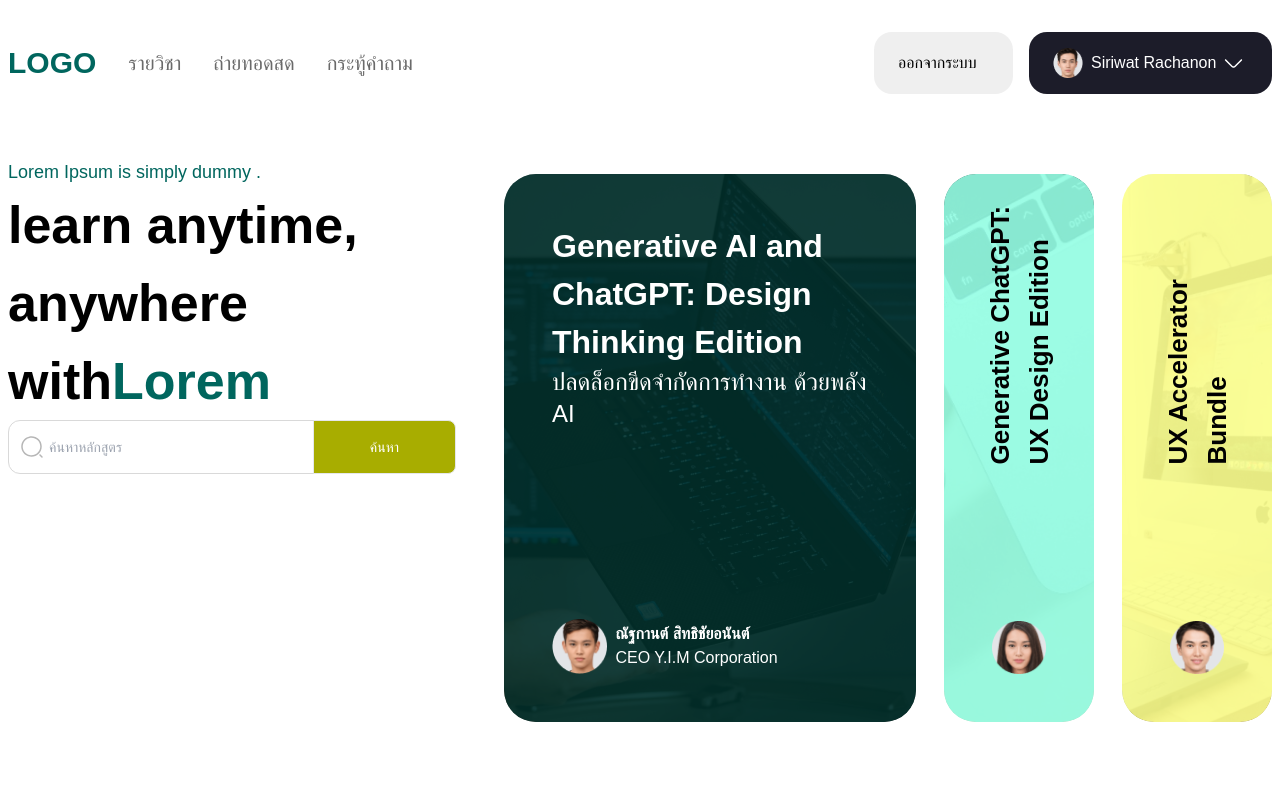
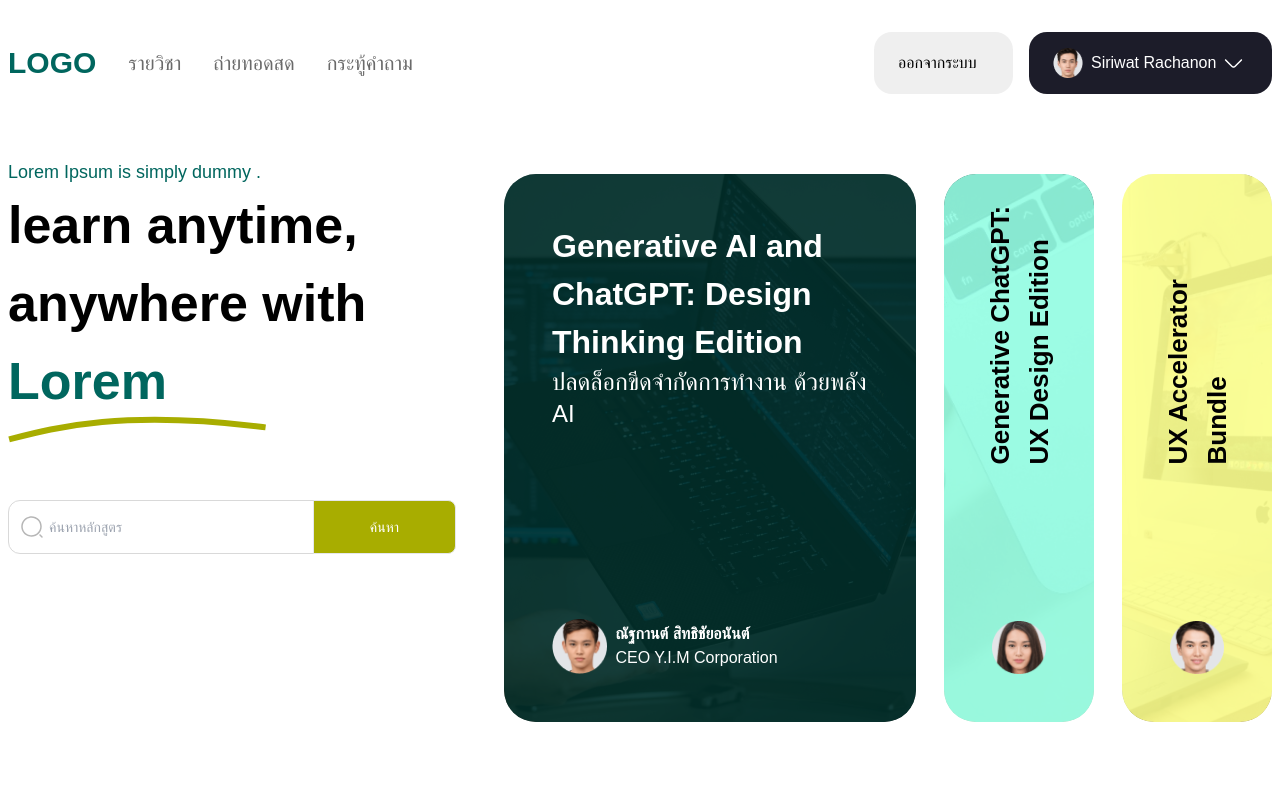
Before and after one commit to kitsune2355/test-NextJS-Glonix, a Next.js app: page / in a window 1280 px wide. Shown: the top 800 px of the page. Built offline with nearby package versions, Linux system fonts and the light colour scheme.

Commit message:
FIx line position

```diff
--- a/app/components/MainContent.tsx
+++ b/app/components/MainContent.tsx
@@ -36,10 +36,26 @@ const MainContent: React.FC = () => {
           <p className="text-lg text-[#00665E] font-medium ">
             Lorem Ipsum is simply dummy .
           </p>
+          <div className="space-y-20">
             <p className="text-[52px] text-black font-semibold ">
-            learn anytime, anywhere with
-            <span className="text-[52px] text-[#00665E] font-semibold ">
+              learn anytime, anywhere with{" "}
+              <span className="relative text-[52px] text-[#00665E] font-semibold ">
                 Lorem
+                <svg
+                  className="absolute top-16 left-0"
+                  xmlns="http://www.w3.org/2000/svg"
+                  width="258"
+                  height="27"
+                  viewBox="0 0 258 27"
+                  fill="none"
+                >
+                  <path
+                    d="M3.99997 22.7138C49.0067 10.9946 116.007 -6.15131 254.607 10.9946"
+                    stroke="#A8AD00"
+                    stroke-width="6"
+                    stroke-linecap="square"
+                  />
+                </svg>
               </span>
             </p>
             <form>
@@ -62,6 +78,7 @@ const MainContent: React.FC = () => {
                 </button>
               </div>
             </form>
+          </div>
         </div>
         <div className="w-full h-[34.25rem] flex justify-between space-x-4">
           {data.slice(0, 1).map((item, key) => (
```
Lines whose indentation alone changed are shown as unchanged.
